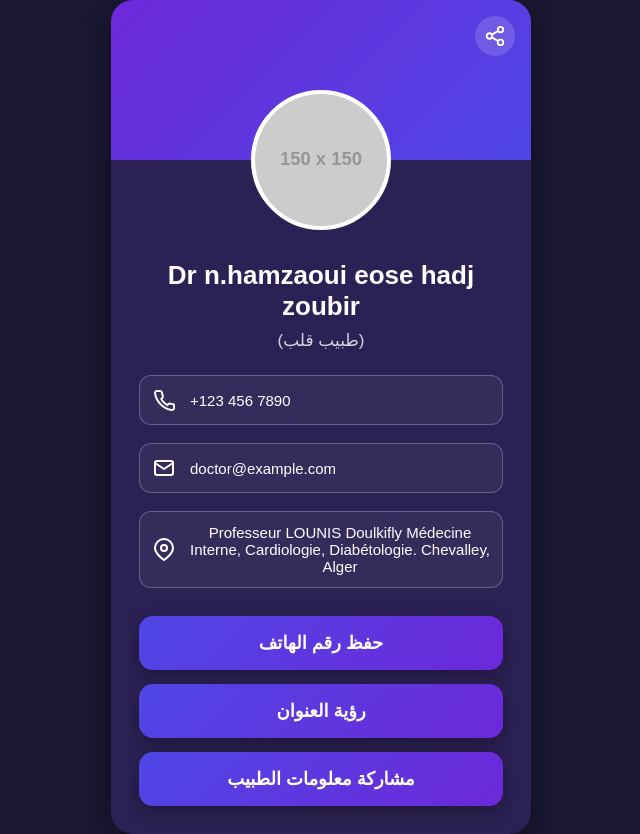
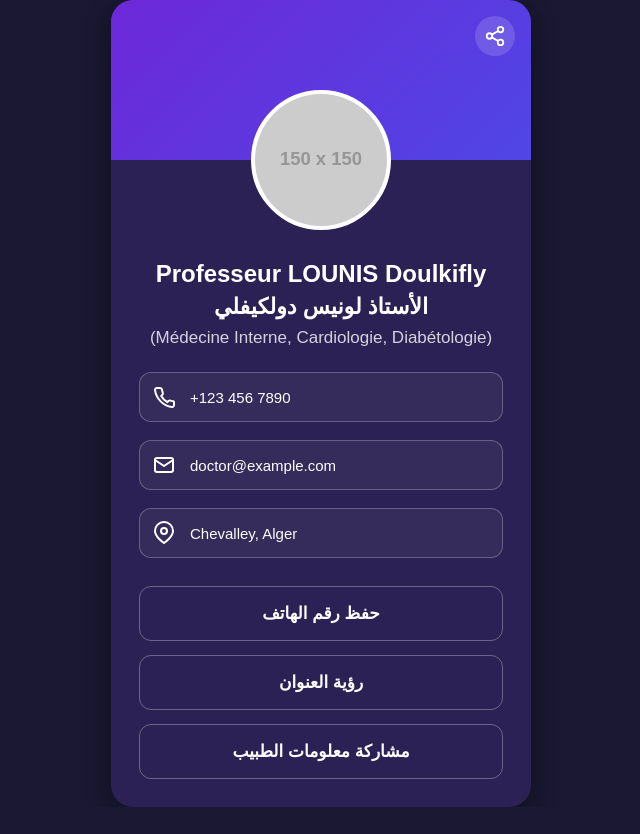
Before and after one commit to carte-visite/Dr-Nounou, a plain HTML site: page index.html in a window 1280 px wide. Shown: the whole page, without its empty margins (319-959 px from the left). After the commit the page ends 807 px from the top, so only its background shows below. Drawn offline with Linux system fonts and the light colour scheme; placeholder pictures from the web are drawn by us.

Commit message:
Update index.html

```diff
--- a/index.html
+++ b/index.html
@@ -68,7 +68,8 @@
       padding:100px 28px 28px;
       text-align:center;
     }
-    .name{font-size:26px;font-weight:700}
+    .name-fr{font-size:24px;font-weight:700}
+    .name-ar{font-size:22px;font-weight:600;margin-top:6px}
     .role{font-size:17px;opacity:0.8;margin-top:8px}
     .contact-list{
       margin-top:24px;
@@ -104,31 +105,19 @@
     }
     .btn{
       padding:16px;
-      border-radius:14px;
-      font-size:18px;
-      font-weight:700;
+      border-radius:12px;
+      border:1px solid rgba(255,255,255,0.3);
+      background:transparent;
+      color:white;
+      font-size:17px;
+      font-weight:600;
       cursor:pointer;
+      transition:0.2s;
       text-decoration:none;
       text-align:center;
-      display:block;
-      transition:0.3s ease;
-      background:linear-gradient(135deg,#4f46e5,#6d28d9);
-      color:white;
-      box-shadow:0 6px 16px rgba(0,0,0,0.3);
-
-      /* إضافات لتوحيد المظهر على الهاتف */
-      -webkit-appearance:none;
-      appearance:none;
-      outline:none;
     }
-    .btn:hover{
-      transform:translateY(-3px);
-      box-shadow:0 8px 20px rgba(0,0,0,0.45);
-    }
-    .btn:active{
-      transform:scale(0.96);
-      box-shadow:0 4px 12px rgba(0,0,0,0.25);
-    }
+    .btn:hover{background:rgba(255,255,255,0.1)}
+    .btn:active{transform:scale(0.97);}
   </style>
 </head>
 <body>
@@ -145,12 +134,14 @@
         </svg>
       </div>
       <div class="avatar">
+        <!-- صورة بيضاء افتراضية -->
         <img src="https://via.placeholder.com/150/FFFFFF/FFFFFF" alt="Profile"/>
       </div>
     </div>
     <div class="info">
-      <div class="name" id="name">Dr n.hamzaoui eose hadj zoubir</div>
-      <div class="role" id="role">(طبيب قلب)</div>
+      <div class="name-fr" id="name-fr">Professeur LOUNIS Doulkifly</div>
+      <div class="name-ar" id="name-ar">الأستاذ لونيس دولكيفلي</div>
+      <div class="role" id="role">(Médecine Interne, Cardiologie, Diabétologie)</div>
       <div class="contact-list">
         <a href="tel:+1234567890" class="contact-item">
           <!-- phone icon -->
@@ -167,41 +158,40 @@
           </svg>
           <span id="email">doctor@example.com</span>
         </a>
-        <a href="https://www.google.com/maps/place/Algiers/@36.7385639,2.8096837,10z/data=!3m1!4b1!4m6!3m5!1s0x128fb26977ea659f:0x4231102d38a36f49!8m2!3d36.753768!4d3.0587561!16zL20vMHJ0dg" target="_blank" class="contact-item">
+        <a href="https://www.google.com/maps/place/Algiers/@36.7385639,2.8096837,10z" target="_blank" class="contact-item">
           <!-- location icon -->
           <svg xmlns="http://www.w3.org/2000/svg" width="24" height="24" fill="none" stroke="white" stroke-width="2" stroke-linecap="round" stroke-linejoin="round">
             <path d="M21 10c0 6-9 12-9 12s-9-6-9-12a9 9 0 0 1 18 0z"/>
             <circle cx="12" cy="10" r="3"/>
           </svg>
-          <span id="address">Professeur LOUNIS Doulkifly Médecine Interne, Cardiologie, Diabétologie. Chevalley, Alger</span>
+          <span id="address">Chevalley, Alger</span>
         </a>
       </div>
       <div class="actions">
         <a href="tel:+1234567890" class="btn">حفظ رقم الهاتف</a>
-        <a href="https://www.google.com/maps/place/Algiers/@36.7385639,2.8096837,10z/data=!3m1!4b1!4m6!3m5!1s0x128fb26977ea659f:0x4231102d38a36f49!8m2!3d36.753768!4d3.0587561!16zL20vMHJ0dg" target="_blank" class="btn">رؤية العنوان</a>
-        <a href="javascript:void(0)" class="btn" id="sendBtn">مشاركة معلومات الطبيب</a>
+        <a href="https://www.google.com/maps/place/Algiers/@36.7385639,2.8096837,10z" target="_blank" class="btn">رؤية العنوان</a>
+        <button class="btn" id="sendBtn">مشاركة معلومات الطبيب</button>
       </div>
     </div>
   </div>
 
   <script>
+    // بيانات الطبيب
     const contact = {
-      name: "د. محمد أحمد",
-      role: "طبيب قلب",
+      nameFr: "Professeur LOUNIS Doulkifly",
+      nameAr: "الأستاذ لونيس دولكيفلي",
+      role: "Médecine Interne, Cardiologie, Diabétologie",
       email: "doctor@example.com",
       phone: "+1234567890",
-      address: "Professeur LOUNIS Doulkifly Médecine Interne, Cardiologie, Diabétologie. Chevalley, Alger"
+      address: "Chevalley, Alger"
     };
 
     document.getElementById("sendBtn").addEventListener("click", async ()=>{
       if(navigator.share){
         try{
           await navigator.share({
-            title: contact.name,
-            text: `👨‍⚕️ ${contact.name} (${contact.role})
-📞 ${contact.phone}
-✉️ ${contact.email}
-📍 ${contact.address}`
+            title: contact.nameFr,
+            text: `👨‍⚕️ ${contact.nameFr}\n${contact.nameAr}\n(${contact.role})\n📞 ${contact.phone}\n✉️ ${contact.email}\n📍 ${contact.address}`
           });
         }catch(e){console.log("Share cancelled",e);}
       }else{
```
